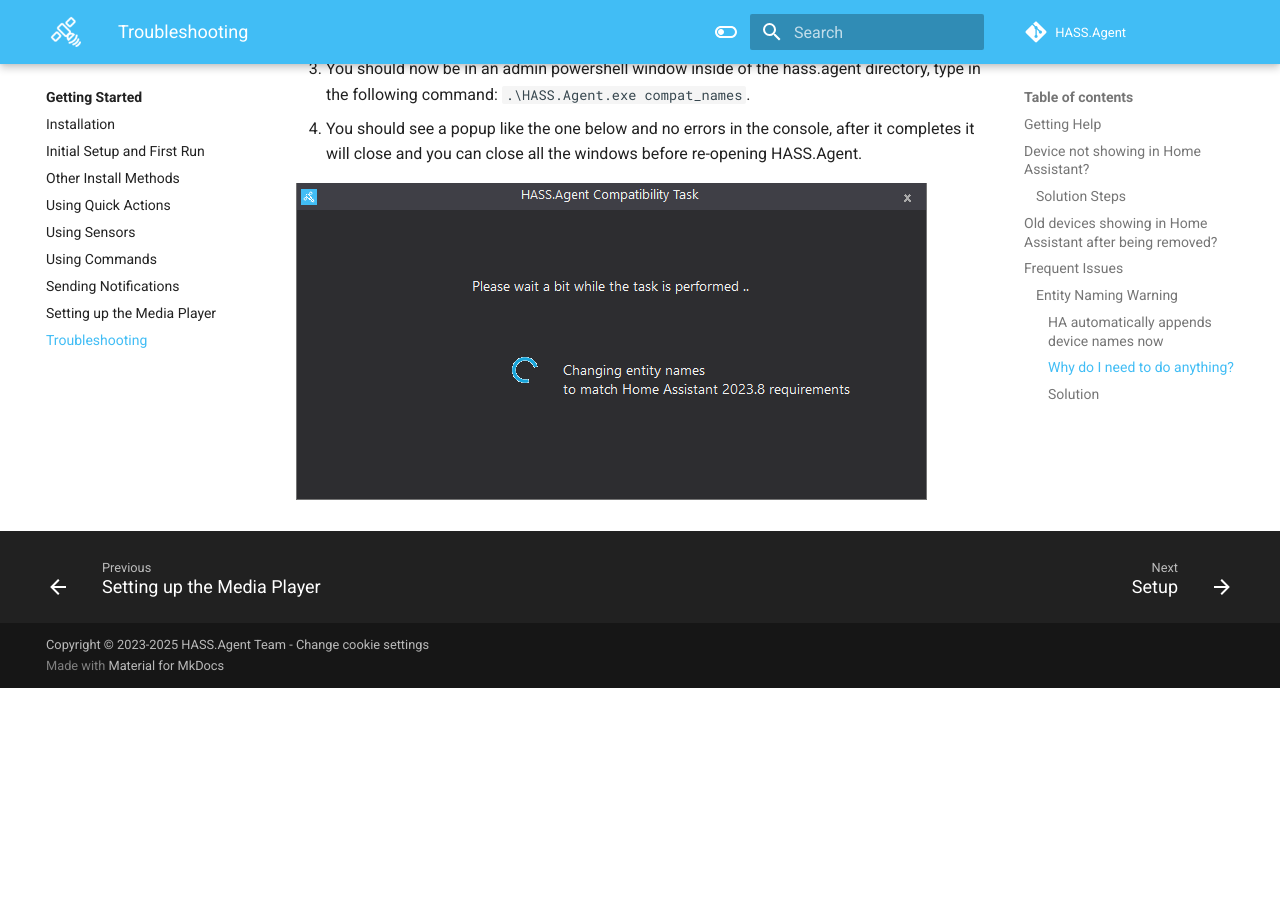
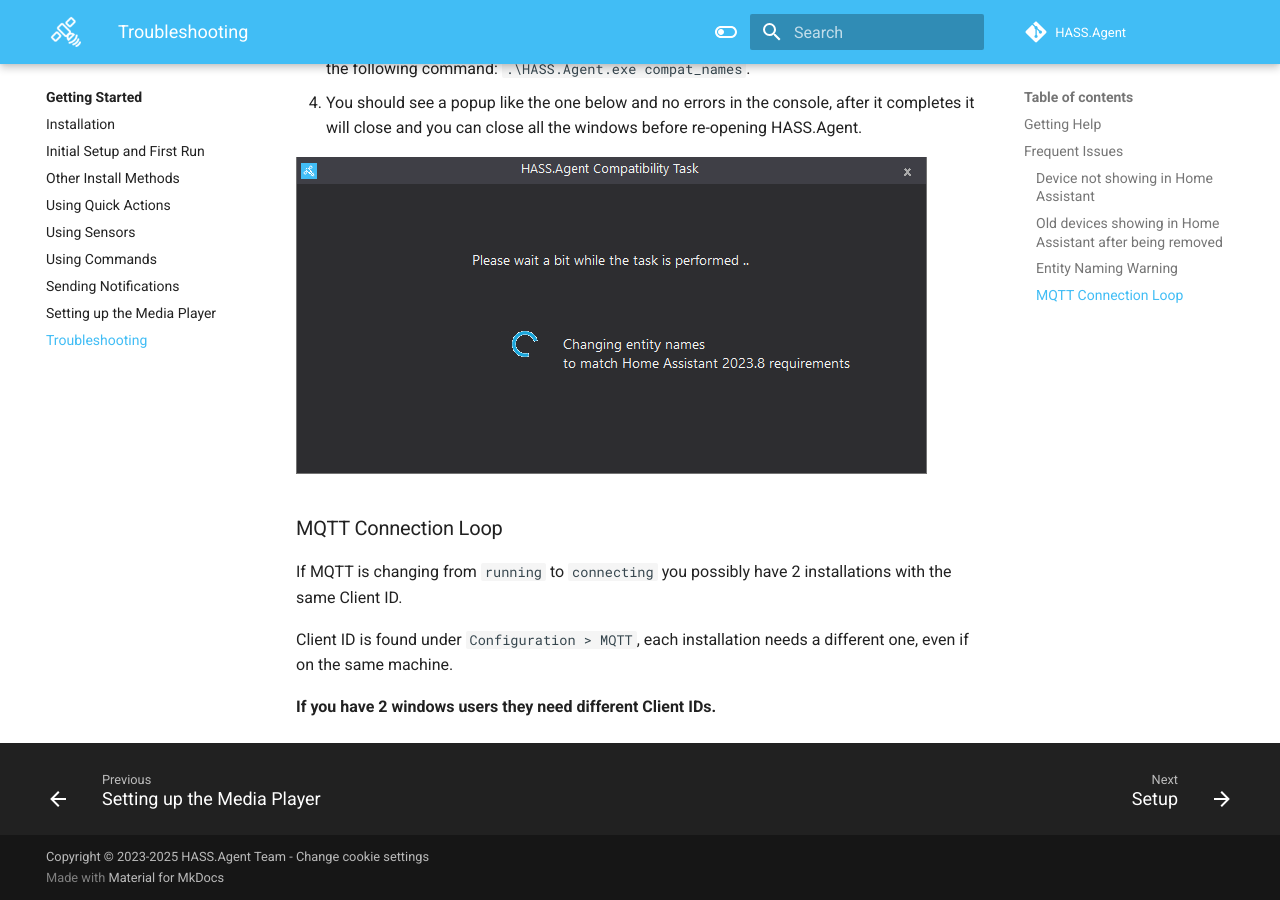
Before and after one commit to hass-agent/HASS.Agent-Documentation, an MkDocs documentation site: the page built from docs/getting-started/troubleshooting.md, in a window 1280 px wide and 900 px high, scrolled down 1899 px. Built offline with MkDocs 1.6.1 and Material for MkDocs 9.7.7, drawn with Linux system fonts in a browser that asks for light colours; comment, search, counter and statistics services are not loaded; the version menu is left out; before the commit the page ends 2587 px from its top, so only the background shows below that; some of the changed text lies outside the part shown.

Commit message:
Add troubleshooting steps and format

```diff
--- a/docs/getting-started/troubleshooting.md
+++ b/docs/getting-started/troubleshooting.md
@@ -12,7 +14,7 @@
 
     Only notifications and the media player will show under the Hass.Agent integration. For Commands and Sensors you need to look under the MQTT integration.
 
-#### Solution Steps
+**Solution**
 
 1. Remove integration.
       1. Open HACS.
@@ -25,7 +27,7 @@
 
 This should solve most issues with devices not appearing.
 
-## Old devices showing in Home Assistant after being removed?
+### Old devices showing in Home Assistant after being removed
 
 If you have old devices showing in Home Assistant after being removed, you can try restarting Home Assistant. If they still show try the following steps:
 
@@ -62,3 +62,11 @@
 4. You should see a popup like the one below and no errors in the console, after it completes it will close and you can close all the windows before re-opening HASS.Agent.
 
 ![Compat Names Processing Dialog](../assets/images/screenshots/getting-started/compat_names.PNG)
+
+### MQTT Connection Loop
+
+If MQTT is changing from `running` to `connecting` you possibly have 2 installations with the same Client ID.
+
+Client ID is found under `Configuration > MQTT`, each installation needs a different one, even if on the same machine.
+
+**If you have 2 windows users they need different Client IDs.**
```
Also changed, not shown: other parts of docs/getting-started/troubleshooting.md (+6 -6 lines).
